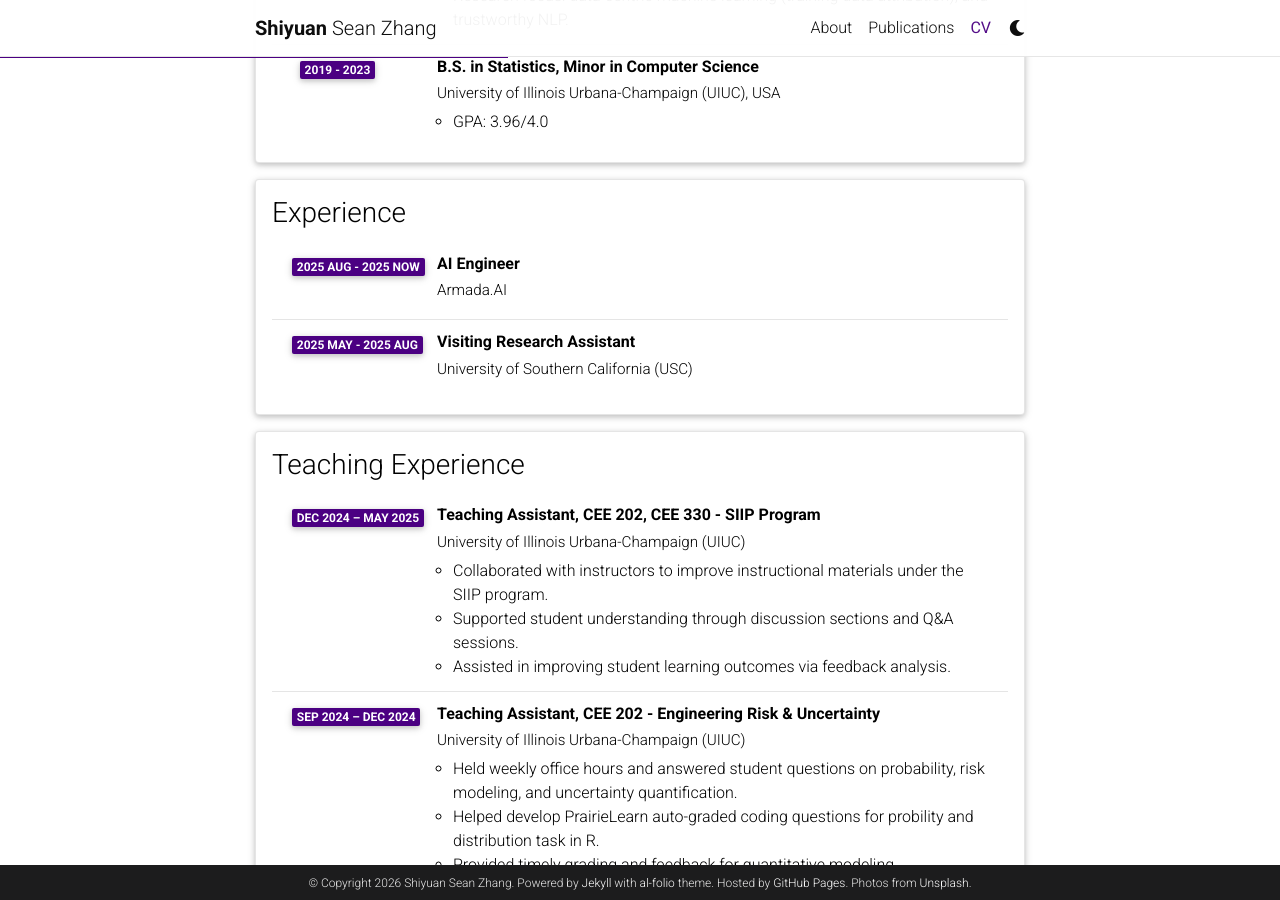
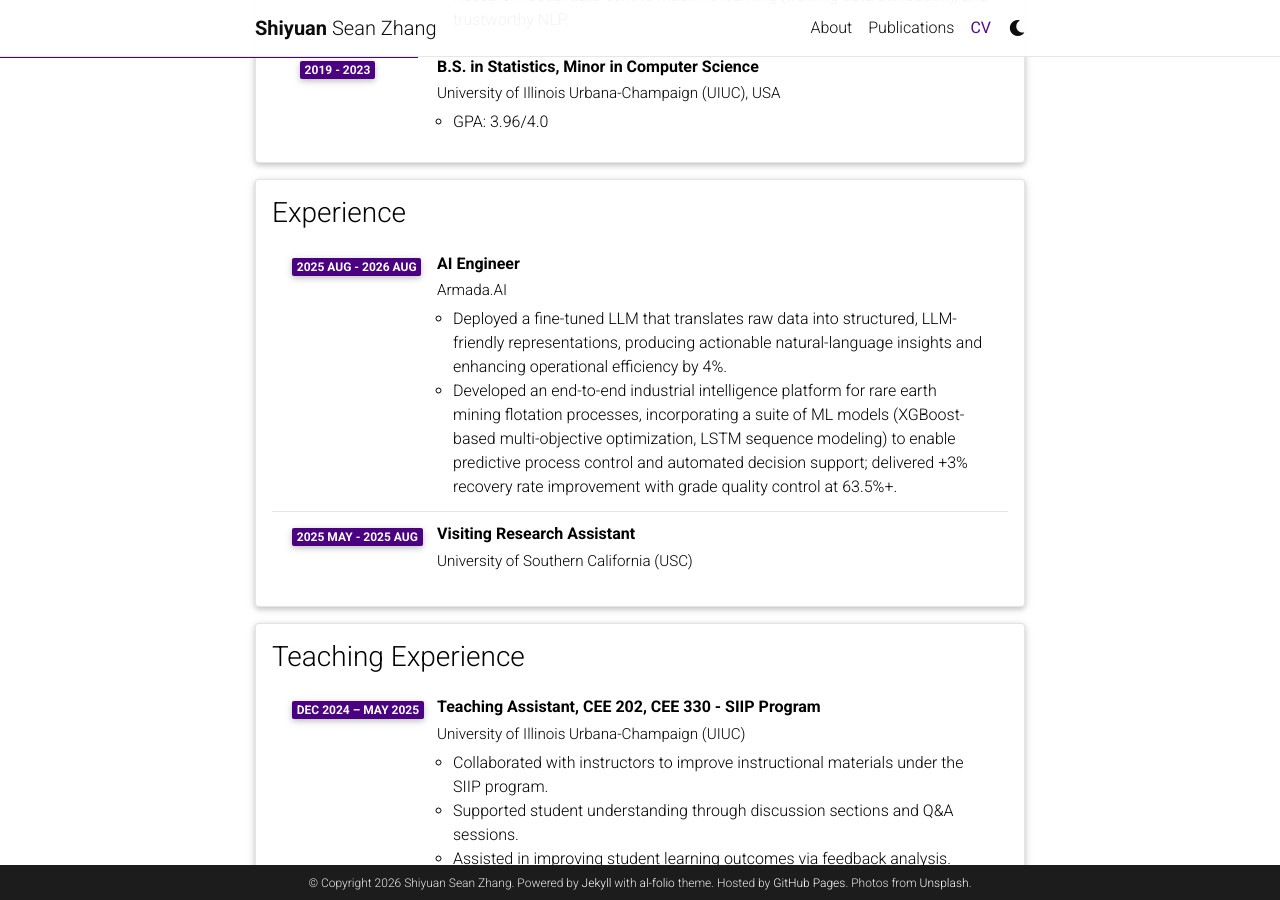
Before and after one commit to SeanZh30/Seanzh30.github.io, a Jekyll site: the page built from _pages/cv.md, in a window 1280 px wide and 900 px high, scrolled down 353 px. Built offline with Jekyll 4.4.1, drawn with Linux system fonts in a browser that asks for light colours; comment, search, counter and statistics services are not loaded; a style sheet for code colours, icons or effects is not loaded.

Commit message:
Update Armada AI experience: add bullet points and fix end date
Co-Authored-By: Claude Sonnet 4.6 <noreply@anthropic.com>

```diff
--- a/_data/cv.yml
+++ b/_data/cv.yml
@@ -18,8 +18,10 @@
   contents:
     - title: AI Engineer
       institution: Armada.AI
-      year: 2025 Aug - 2025 Now
+      year: 2025 Aug - 2026 Aug
       description:
+        - Deployed a fine-tuned LLM that translates raw data into structured, LLM-friendly representations, producing actionable natural-language insights and enhancing operational efficiency by 4%.
+        - Developed an end-to-end industrial intelligence platform for rare earth mining flotation processes, incorporating a suite of ML models (XGBoost-based multi-objective optimization, LSTM sequence modeling) to enable predictive process control and automated decision support; delivered +3% recovery rate improvement with grade quality control at 63.5%+.
     - title: Visiting Research Assistant
       institution: University of Southern California (USC)
       year: 2025 May - 2025 Aug
```
